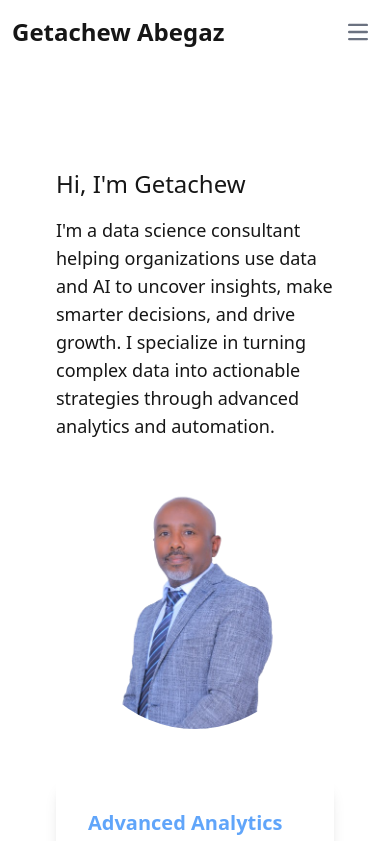
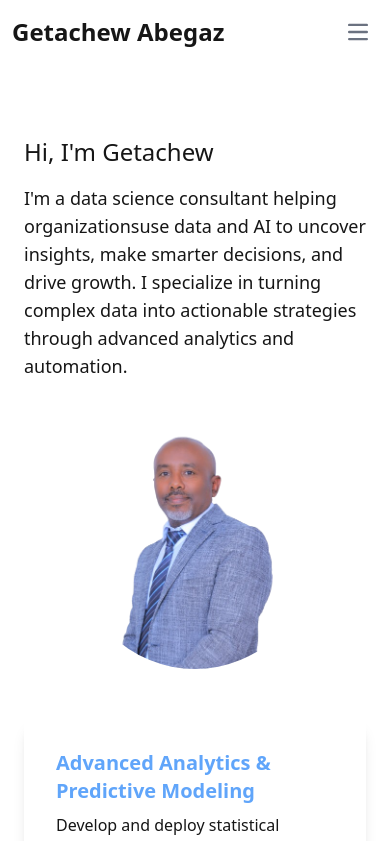
Before and after one commit to gabegaz/gabegaz.github.io, a Next.js app: page / in a window 390 px wide. Shown: the top 841 px of the page. Built offline with nearby package versions, Linux system fonts and the light colour scheme.

Commit message:
landing margins and padding

```diff
--- a/app/page.tsx
+++ b/app/page.tsx
@@ -8,7 +8,7 @@ import skills from './home/skills'; // Import your skills data
 
 export default function Home() {
   return (
-    <div className="min-h-screen bg-base-100 text-base-content p-8 mt-20">
+    <div className="min-h-screen bg-base-100 text-base-content xs:p-6 md:p-8 lg:p-8 mt-20">
       {/* Hero Section */}
 
       <div className="flex flex-col md:flex-row items-center justify-between gap-8 mb-12">
@@ -18,7 +18,7 @@ export default function Home() {
           <h1 className="text-2xl md:text-3xl font-normal mb-4">
             Hi, I&apos;m <span className="">Getachew</span></h1>
           <p className="text-lg md:text-xl mb-4">
-            I&apos;m a data science consultant helping organizations use data and AI to uncover insights, make smarter decisions, and drive growth. I specialize in turning complex data into actionable strategies through advanced analytics and automation.
+            I&apos;m a data science consultant helping organizationsuse data and AI to uncover insights, make smarter decisions, and drive growth. I specialize in turning complex data into actionable strategies through advanced analytics and automation.
           </p>
         </div>
 
```
